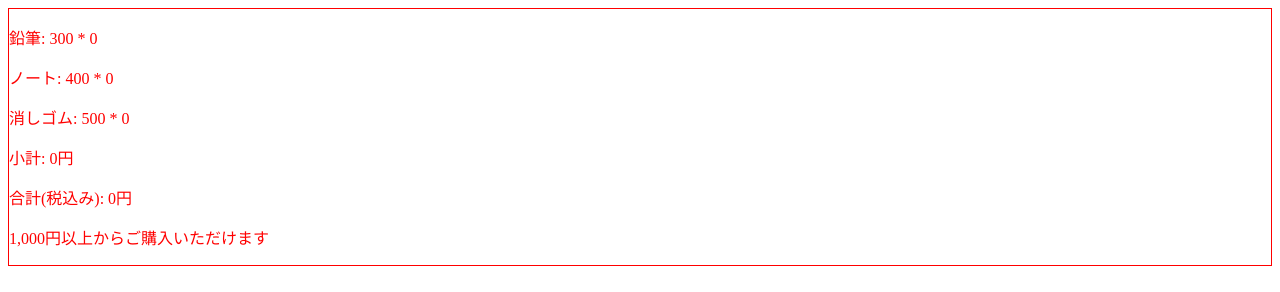
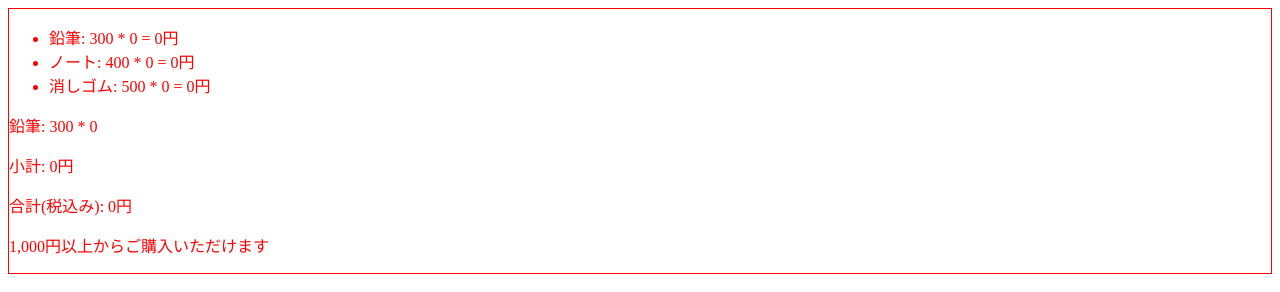
Before and after one commit to Growingplant3/student, a plain HTML site: page compute.html in a window 1280 px wide. Drawn offline with nearby package versions, Linux system fonts and the light colour scheme.

Commit message:
sixth commit

```diff
--- a/compute.html
+++ b/compute.html
@@ -9,9 +9,13 @@
   <body>
     <div id="app">
       <div :style="errorMessageStyle">
+        <ul>
+          <li v-for="item in items" v-bind:key="item.name">
+            {{ item.name }}: {{ item.price }} * {{ item.quantity }} =
+            {{ item.price * item.quantity | numberWithDelimiter }}円
+          </li>
+        </ul>
         <p>{{ items[0].name }}: {{ items[0].price }} * {{ items[0].quantity }}</p>
-        <p>{{ items[1].name }}: {{ items[1].price }} * {{ items[1].quantity }}</p>
-        <p>{{ items[2].name }}: {{ items[2].price }} * {{ items[2].quantity }}</p>
         <p>小計: {{ totalPrice | numberWithDelimiter }}円</p>
         <p>合計(税込み): {{ totalPriceWithTax | numberWithDelimiter }}円</p>
         <p v-show="!canBuy">
```
